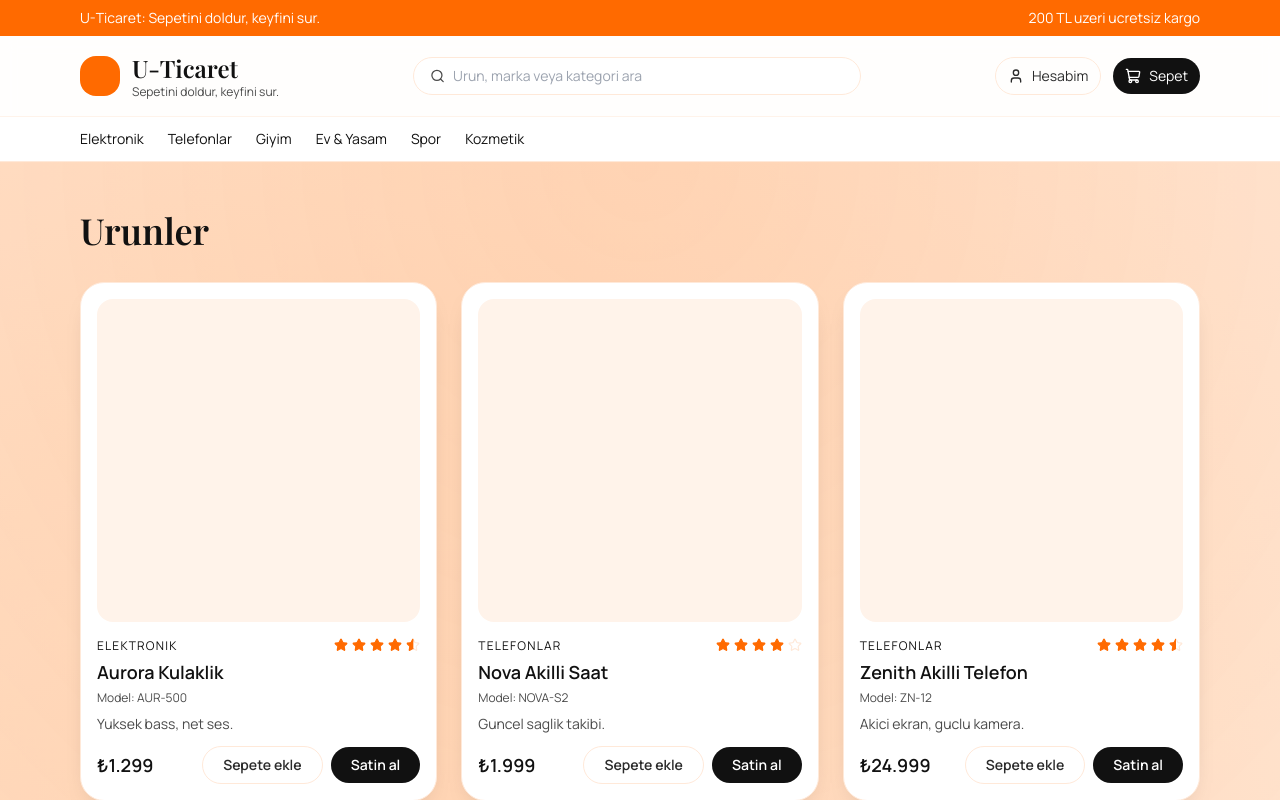
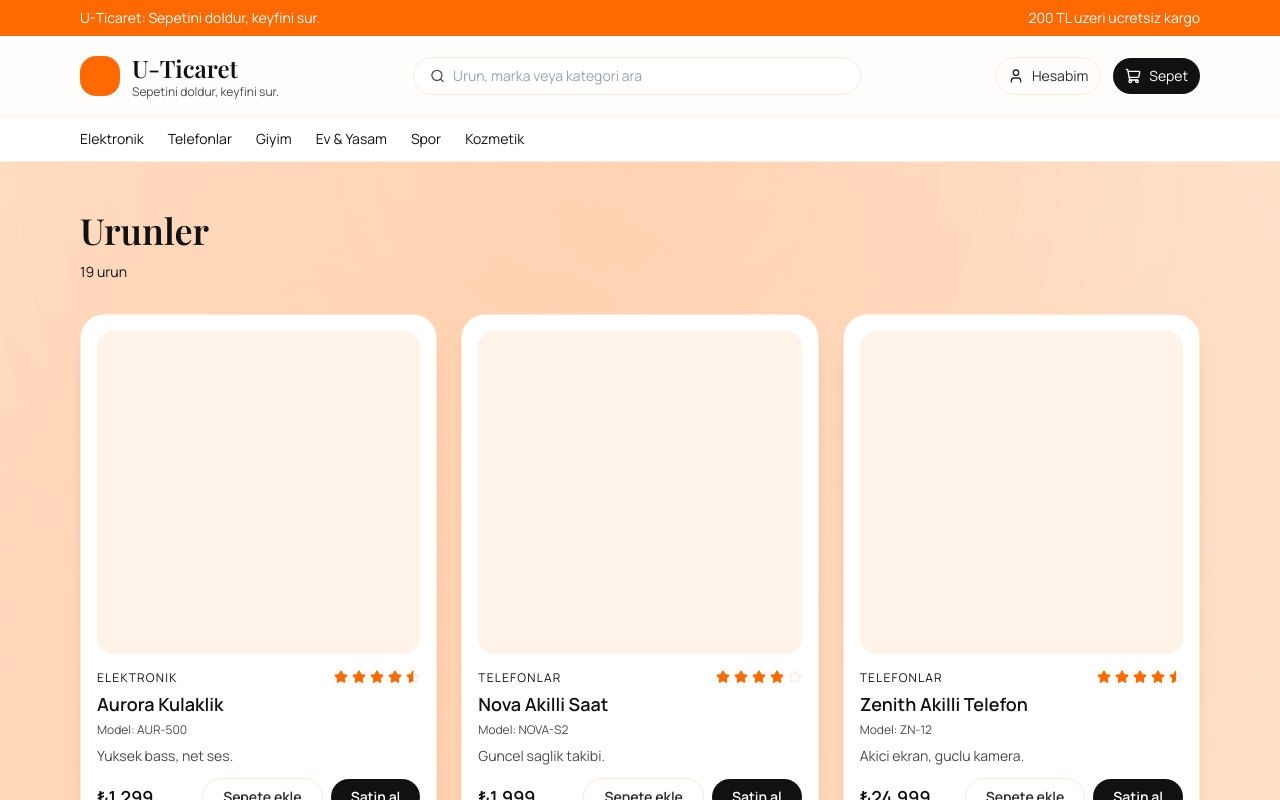
Before and after one commit to ugurluutku2004-eng/Web_E_Ticaret, a React app in the folder frontend/: page /products in a window 1280 px wide. Shown: the top 800 px of the page. Built offline with nearby package versions, Linux system fonts and the light colour scheme; no server answers; the HTML template or start-up script is replaced by a standard one.

Commit message:
feat(frontend): product search filter

```diff
--- a/frontend/src/components/layout/Navbar.jsx
+++ b/frontend/src/components/layout/Navbar.jsx
@@ -1,5 +1,6 @@
 import { ShoppingCart, Search, User } from 'lucide-react';
-import { Link } from 'react-router-dom';
+import { useEffect, useMemo, useState } from 'react';
+import { Link, useLocation, useNavigate } from 'react-router-dom';
 
 const categories = ['Elektronik', 'Telefonlar', 'Giyim', 'Ev & Yasam', 'Spor', 'Kozmetik'];
 
@@ -10,6 +11,29 @@ const slugify = (value) =>
     .replace(/&/g, 'and');
 
 export default function Navbar() {
+  const navigate = useNavigate();
+  const location = useLocation();
+
+  const urlQuery = useMemo(() => {
+    if (location.pathname !== '/products') return '';
+    const searchParams = new URLSearchParams(location.search);
+    return searchParams.get('q') ?? '';
+  }, [location.pathname, location.search]);
+
+  const [query, setQuery] = useState(urlQuery);
+
+  useEffect(() => {
+    if (location.pathname === '/products') {
+      setQuery(urlQuery);
+    }
+  }, [location.pathname, urlQuery]);
+
+  const goToProductsWithQuery = (nextQuery, { replace = false } = {}) => {
+    const trimmed = nextQuery.trim();
+    const search = trimmed.length ? `?q=${encodeURIComponent(trimmed)}` : '';
+    navigate({ pathname: '/products', search }, { replace });
+  };
+
   return (
     <header className="bg-white/80 backdrop-blur border-b border-sand-200">
       <div className="mx-auto flex max-w-6xl flex-wrap items-center justify-between gap-4 px-4 py-4">
@@ -21,13 +45,28 @@ export default function Navbar() {
           </div>
         </Link>
 
-        <div className="flex w-full flex-1 items-center gap-2 rounded-full border border-sand-200 bg-white px-4 py-2 shadow-soft md:w-auto md:max-w-md">
+        <form
+          className="flex w-full flex-1 items-center gap-2 rounded-full border border-sand-200 bg-white px-4 py-2 shadow-soft md:w-auto md:max-w-md"
+          role="search"
+          onSubmit={(event) => {
+            event.preventDefault();
+            goToProductsWithQuery(query);
+          }}
+        >
           <Search className="h-4 w-4 text-ink-500" />
           <input
             className="w-full bg-transparent text-sm text-ink-900 placeholder:text-ink-400 focus:outline-none"
             placeholder="Urun, marka veya kategori ara"
+            value={query}
+            onChange={(event) => {
+              const nextQuery = event.target.value;
+              setQuery(nextQuery);
+              if (location.pathname === '/products') {
+                goToProductsWithQuery(nextQuery, { replace: true });
+              }
+            }}
           />
-        </div>
+        </form>
 
         <div className="flex items-center gap-3">
           <Link
--- a/frontend/src/pages/ProductsPage.jsx
+++ b/frontend/src/pages/ProductsPage.jsx
@@ -1,16 +1,53 @@
+import { useMemo } from 'react';
 import ProductCard from '../components/product/ProductCard';
 import { products } from '../data/catalog';
+import { useSearchParams } from 'react-router-dom';
 
 export default function ProductsPage() {
+  const [searchParams] = useSearchParams();
+  const query = (searchParams.get('q') ?? '').trim();
+
+  const filteredProducts = useMemo(() => {
+    if (!query) return products;
+
+    const tokens = query
+      .toLowerCase()
+      .split(/\s+/)
+      .map((token) => token.trim())
+      .filter(Boolean);
+
+    return products.filter((product) => {
+      const haystack = `${product.name} ${product.model} ${product.category}`.toLowerCase();
+      return tokens.every((token) => haystack.includes(token));
+    });
+  }, [query]);
+
   return (
     <div className="mx-auto max-w-6xl px-4 py-12">
       <h1 className="font-display text-4xl text-ink-900">Urunler</h1>
 
-      <div className="mt-8 grid gap-6 md:grid-cols-2 lg:grid-cols-3">
-        {products.map((product) => (
-          <ProductCard key={product.id} product={product} />
-        ))}
+      <div className="mt-3 text-sm text-ink-600">
+        {query ? (
+          <p>
+            "{query}" icin {filteredProducts.length} sonuc
+          </p>
+        ) : (
+          <p>{products.length} urun</p>
+        )}
       </div>
+
+      {filteredProducts.length ? (
+        <div className="mt-8 grid gap-6 md:grid-cols-2 lg:grid-cols-3">
+          {filteredProducts.map((product) => (
+            <ProductCard key={product.id} product={product} />
+          ))}
+        </div>
+      ) : (
+        <div className="mt-8 rounded-3xl border border-sand-200 bg-white p-6 shadow-soft">
+          <p className="text-sm font-semibold text-ink-900">Urun bulunamadi</p>
+          <p className="mt-1 text-sm text-ink-600">Aramanizi degistirip tekrar deneyin.</p>
+        </div>
+      )}
     </div>
   );
 }
```
